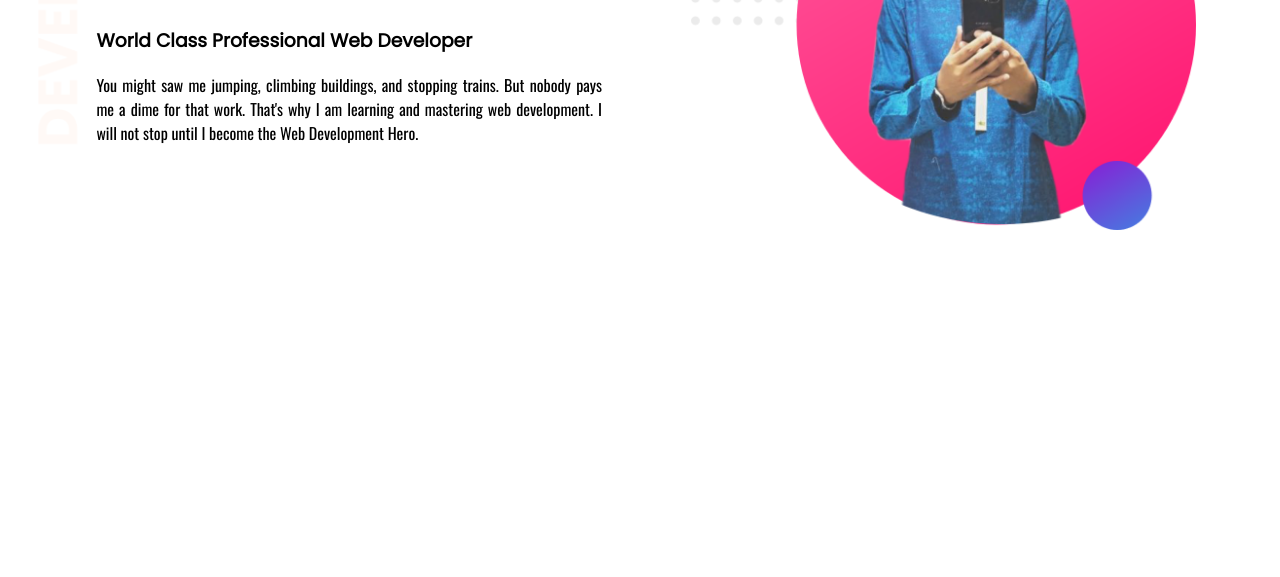
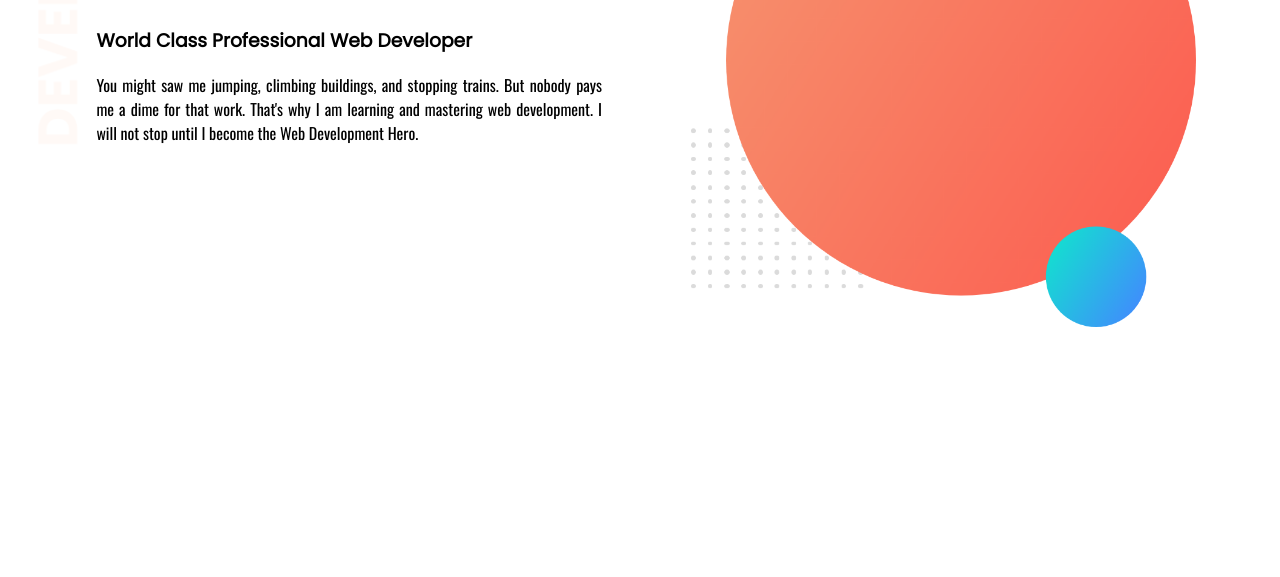
Before and after one commit to rashed-ctrl/web-portfolio, a plain HTML site: page index.html in a window 1280 px wide. Shown: the part 223-800 px from the top of the page. Drawn offline with nearby package versions, Linux system fonts and the light colour scheme; a web font is replaced by a local one.

Commit message:
picture change

```diff
--- a/index.html
+++ b/index.html
@@ -21,7 +21,7 @@
     <p>You might saw me jumping, climbing buildings, and stopping trains. But nobody pays me a dime for that work. That's why I am learning and mastering web development. I will not stop until I become the Web Development Hero.</p>
         </div>
         <div class="half-width">
-            <img src="/images/rashedmirror.png" alt="">
+            <img src="images/my-bg.png" alt="">
         </div>
     </section>
 </body>
```
